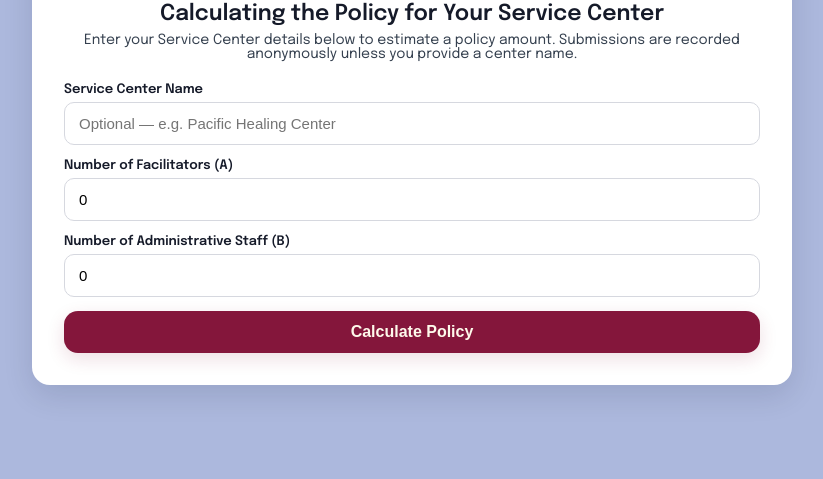
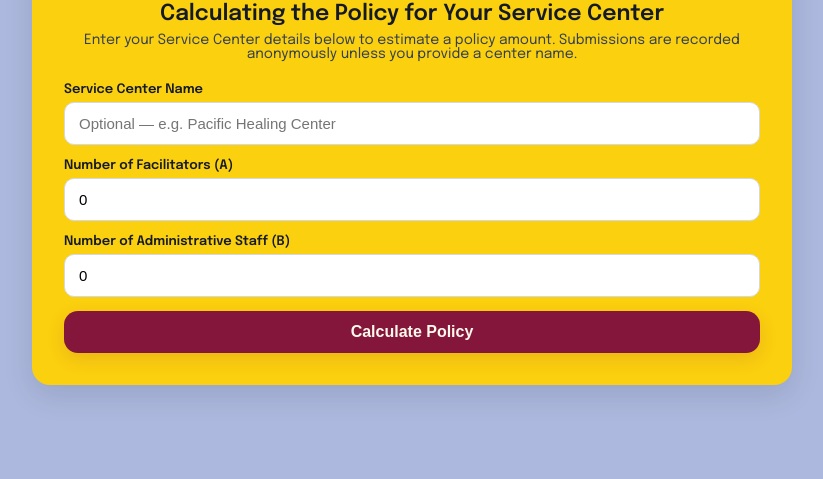
Before and after one commit to tommyb-c/NPA-Policy-Calculator, a plain HTML site: page index.html in a window 1280 px wide. Shown: the part 321-800 px from the top of the page, without its empty margins (228-1051 px from the left). Drawn offline with Linux system fonts and the light colour scheme.

Commit message:
Update index.html
Alteration of colors and styling in CSS

```diff
--- a/index.html
+++ b/index.html
@@ -11,7 +11,7 @@
   <style>
     :root{
       --brand-bg: #ACB8DD;
-      --card-bg: #ffffff;
+      --card-bg: #FBD00F;
       --body-text: #151a29;
       --btn-bg: #84163B;
       --btn-text: #fef9eb;
```
